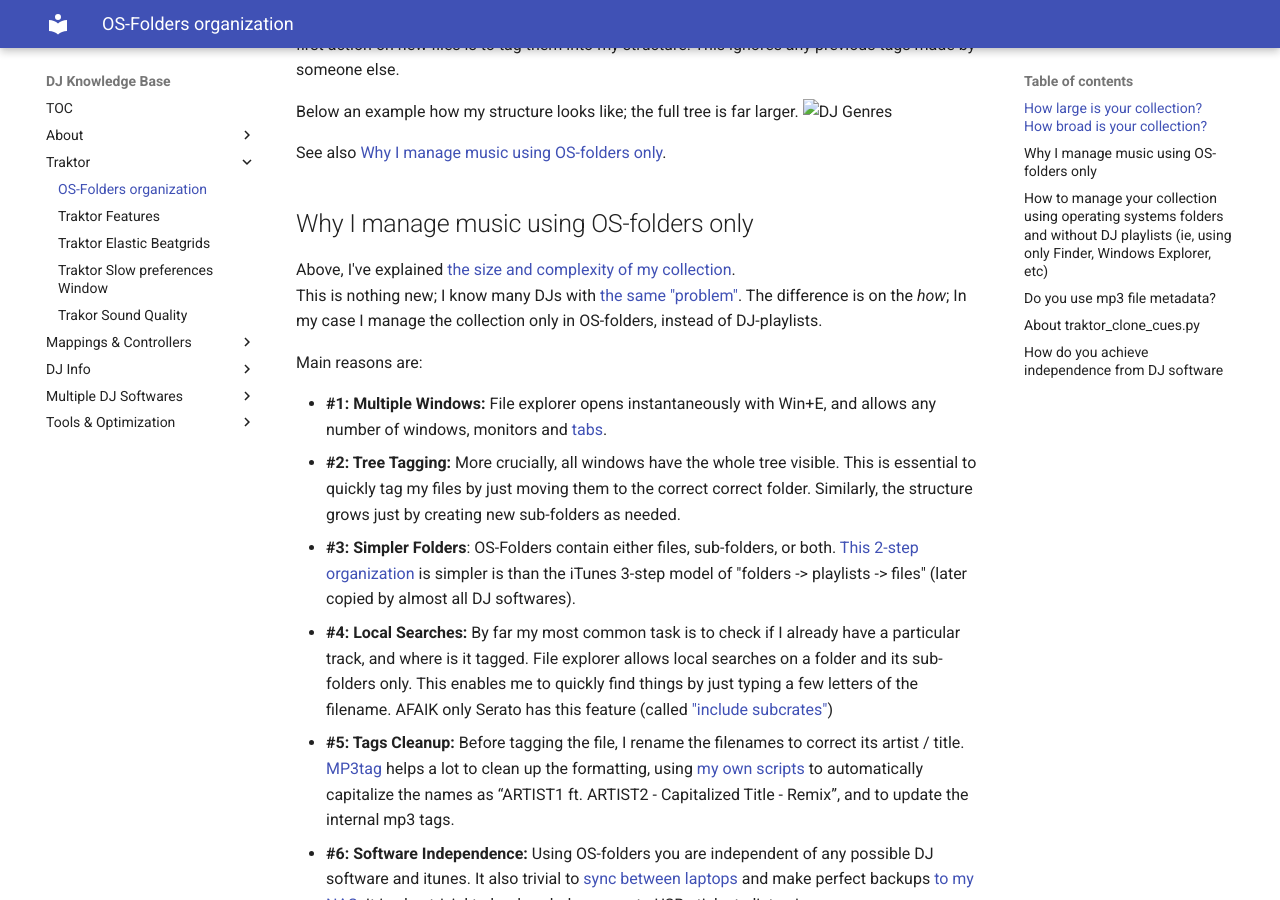
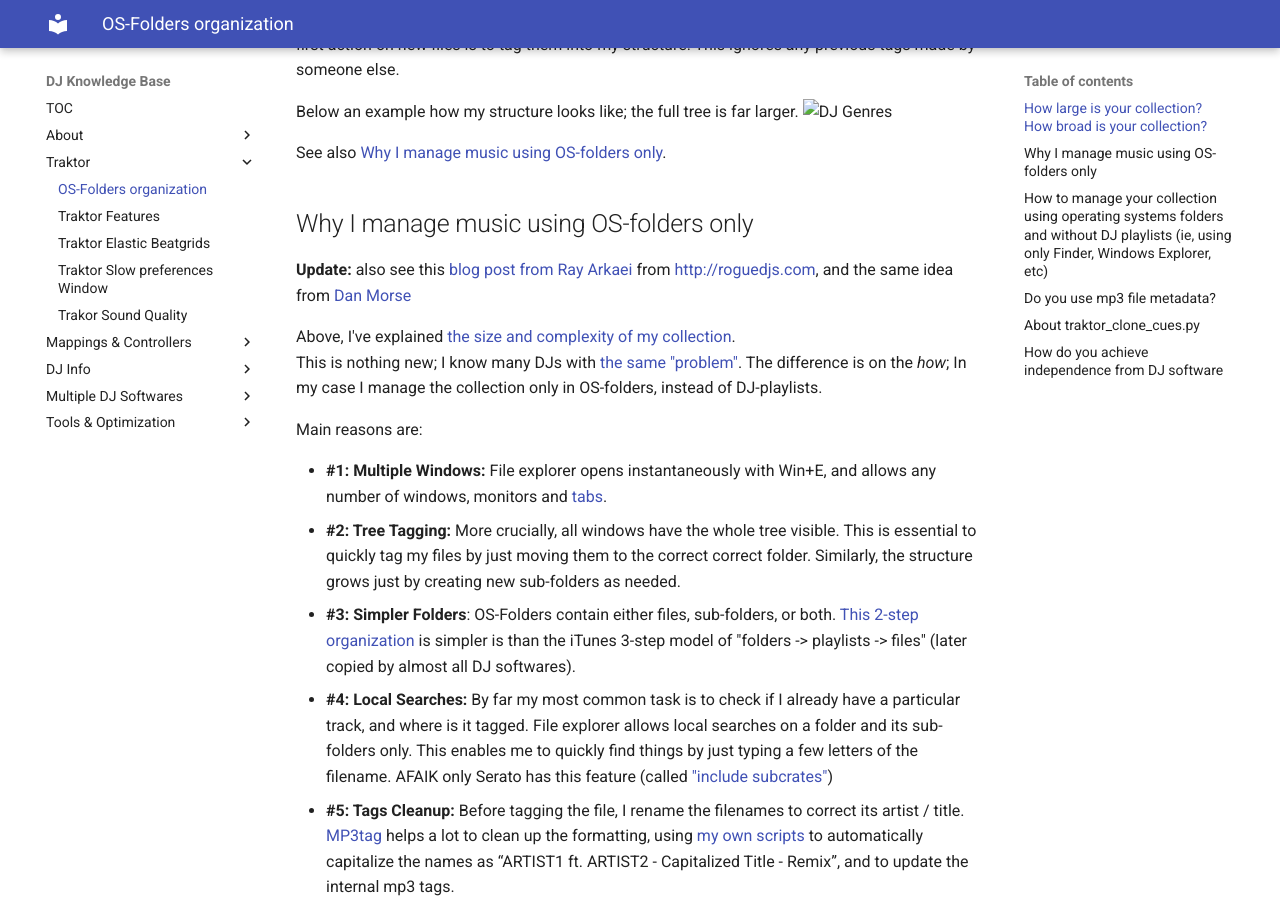
Before and after one commit to pestrela/dj_kb, an MkDocs documentation site: the page built from docs/os_folders.md, in a window 1280 px wide and 900 px high, scrolled down 543 px. Built offline with MkDocs 1.6.1 and Material for MkDocs 9.7.7, drawn with Linux system fonts in a browser that asks for light colours.

Commit message:
fast upload

```diff
--- a/docs/os_folders.md
+++ b/docs/os_folders.md
@@ -25,6 +25,10 @@
 
 
 ## Why I manage music using OS-folders only
+
+**Update:** also see this [blog post from Ray Arkaei](https://roguedjs.com/why-djing-is-a-hard-sell-pt2/#:~:text=I%20have%20my,on%20Traktor.)
+ from <http://roguedjs.com>, and the same idea from [Dan Morse](https://roguedjs.com/its-not-me-its-you-what-does-it-take-to-switch-dj-ecosystem/)
+
 
 Above, I've explained [the size and complexity of my collection](#How-large-is-your-collection-How-broad-is-your-collection).
 This is nothing new; I know many DJs with [the same "problem"](https://code.google.com/archive/p/serato-itch-sync/). The difference is on the *how*; In my case I manage the collection only in OS-folders, instead of DJ-playlists.
```
